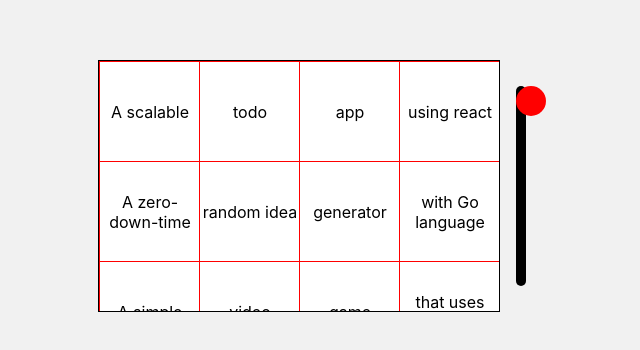
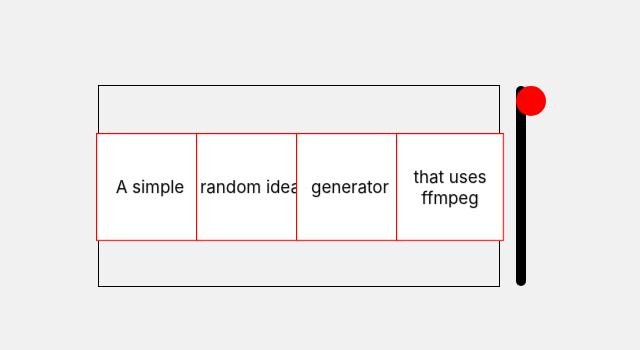
Before and after one commit to vilvai/hackathon-idea-generator, a React (Create React App) app: page / in a window 1280 px wide. Shown: the part 214-564 px from the top of the page, without its empty margins (328-968 px from the left). Built offline with nearby package versions, Linux system fonts and the light colour scheme.

Commit message:
rotation

```diff
--- a/src/Reel.tsx
+++ b/src/Reel.tsx
@@ -13,20 +13,24 @@
   display: flex;
   flex-direction: column;
   width: ${SLOT_WIDTH}px;
-  height: ${SLOT_HEIGHT * 2.5}px;
-  overflow: hidden;
+  height: ${SLOT_HEIGHT * 2}px;
+  // overflow: hidden;
   position: relative;
+  transform-style: preserve-3d;
+  perspective: 1600px;
 `;
 
 interface SlotProps {
-  position: number;
+  rotation: number;
+  tz: number;
 }
 
-const Slot = styled.div.attrs<SlotProps>(({ position }) => ({
+const Slot = styled.div.attrs<SlotProps>(({ rotation, tz }) => ({
   style: {
-    top: position,
+    transform: `rotateX(${rotation + "deg"}) translateZ(${tz}px)`,
   },
 }))<SlotProps>`
+  top: ${SLOT_HEIGHT / 2}px;
   height: ${SLOT_HEIGHT}px;
   width: ${SLOT_WIDTH}px;
   border: 1px solid red;
@@ -40,19 +44,11 @@
 `;
 
 const Reel = ({ position, slots }: Props) => {
-  const actualPosition = position % (slots.length * SLOT_HEIGHT);
+  var tz = Math.round( ( SLOT_HEIGHT / 2 ) /  Math.tan( Math.PI / slots.length ) );
   return (
     <Container>
       {slots.map((slot, i) => (
-        <Slot
-          key={slot}
-          position={(i - slots.length) * SLOT_HEIGHT + actualPosition}
-        >
-          {slot}
-        </Slot>
-      ))}
-      {slots.map((slot, i) => (
-        <Slot key={slot} position={i * SLOT_HEIGHT + actualPosition}>
+        <Slot key={slot} tz={tz} rotation={position * (i + 1) % 360}>
           {slot}
         </Slot>
       ))}
--- a/src/SlotMachine.tsx
+++ b/src/SlotMachine.tsx
@@ -14,10 +14,10 @@
 }
 
 const ideas: string[][] = [
-  ["A scalable", "A zero-down-time", "A simple"],
-  ["todo", "random idea", "video", "retail"],
-  ["app", "generator", "game", "machine learning model"],
-  ["using react", "with Go language", "that uses ffmpeg"],
+  ["A scalable", "A zero-down-time", "A simple", "A scalable ", "A zero-down-time ", "A simple "],
+  ["todo", "random idea", "video", "retail", "todo ", "random idea "],
+  ["app", "generator", "game", "machine learning model", "app ", "generator "],
+  ["using react", "with Go language", "that uses ffmpeg", "using react ", "with Go language ", "that uses ffmpeg"],
 ];
 
 export default class SlotMachine extends React.Component<{}, State> {
```
